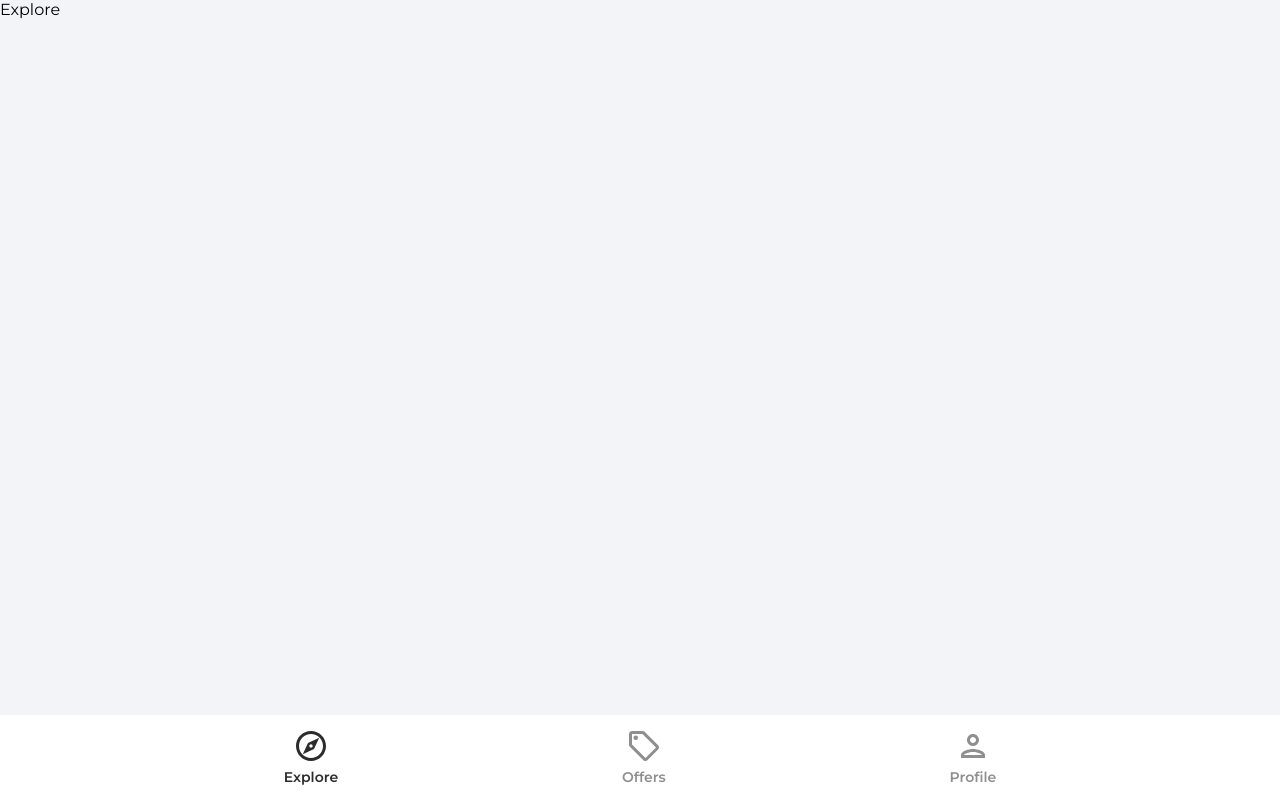
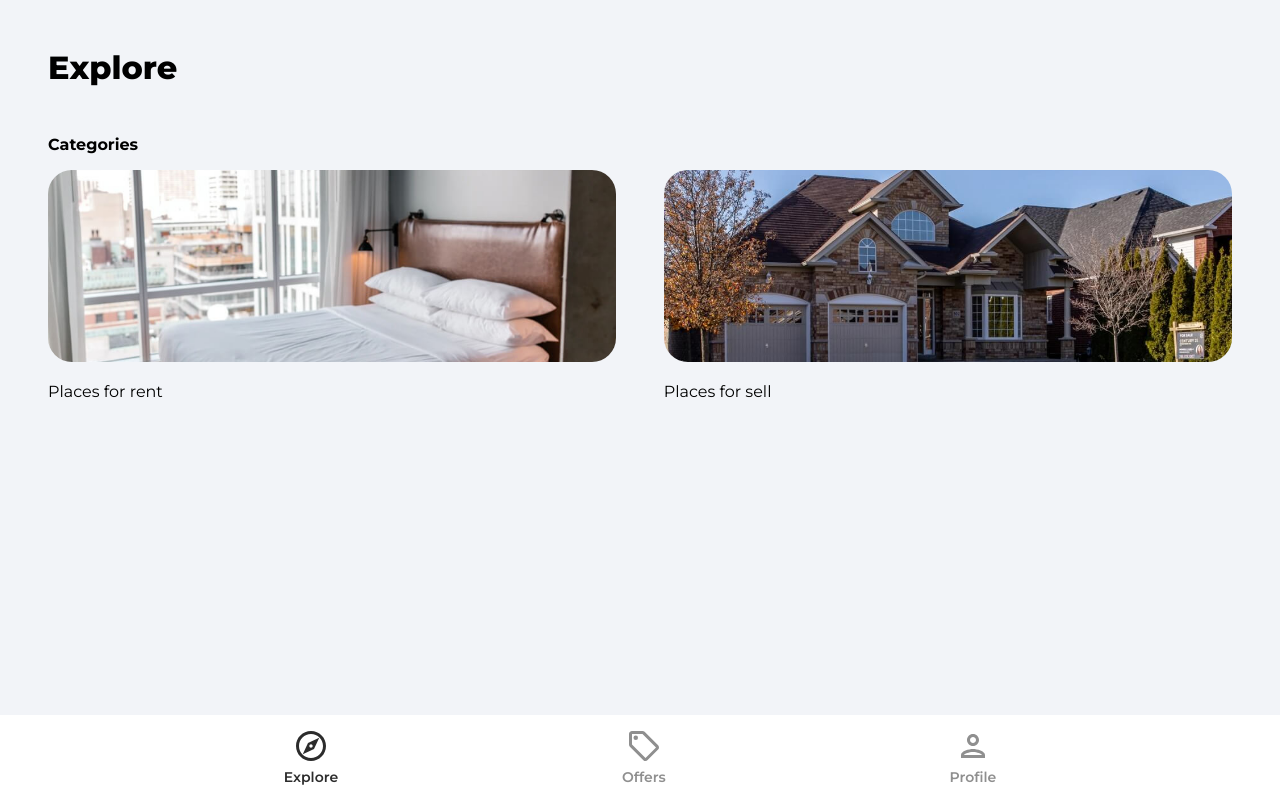
Before and after one commit to atmmoreira/project.house.marketplace, a React (Vite) app: page / in a window 1280 px wide. Built offline with nearby package versions, Linux system fonts and the light colour scheme.

Commit message:
implement category pages

```diff
--- a/src/App.jsx
+++ b/src/App.jsx
@@ -5,6 +5,7 @@
 import Navbar from "./components/Navbar";
 import PrivateRoute from "./components/PrivateRoute";
 import Explore from "./pages/Explore";
+import Category from "./pages/Category";
 import Profile from "./pages/Profile";
 import Offers from "./pages/Offers";
 import SignIn from "./pages/SignIn";
@@ -18,6 +19,7 @@
         <Routes>
           <Route path="/" element={<Explore />} />
           <Route path="/offers" element={<Offers />} />
+          <Route path="/category/:categoryName" element={<Category />} />
           <Route path="/profile" element={<PrivateRoute />}>
             <Route path="/profile" element={<Profile />} />
           </Route>
--- /dev/null
+++ b/src/pages/Category.jsx
@@ -0,0 +1,9 @@
+
+
+function Category() {
+  return (
+    <div>Category</div>
+  )
+}
+
+export default Category
--- a/src/pages/Explore.jsx
+++ b/src/pages/Explore.jsx
@@ -1,5 +1,30 @@
+import { Link } from "react-router-dom";
+import rentCategoryImage from "../assets/jpg/rentCategoryImage.jpg";
+import sellCategoryImage from "../assets/jpg/sellCategoryImage.jpg";
+
 function Explore() {
-  return <div>Explore</div>;
+  return (
+    <div className="explore">
+      <header>
+        <p className="pageHeader">Explore</p>
+      </header>
+      <main>
+        {/* Slider */}
+
+        <p className="exploreCategoryHeading">Categories</p>
+        <div className="exploreCategories">
+          <Link to="/category/rent">
+            <img className="exploreCategoryImg" src={rentCategoryImage} alt="rent" />
+            <p className="exploreCateroryName">Places for rent</p>
+          </Link>
+          <Link to="/category/sell">
+            <img className="exploreCategoryImg" src={sellCategoryImage} alt="sell" />
+            <p className="exploreCateroryName">Places for sell</p>
+          </Link>
+        </div>
+      </main>
+    </div>
+  );
 }
 
 export default Explore;
```
